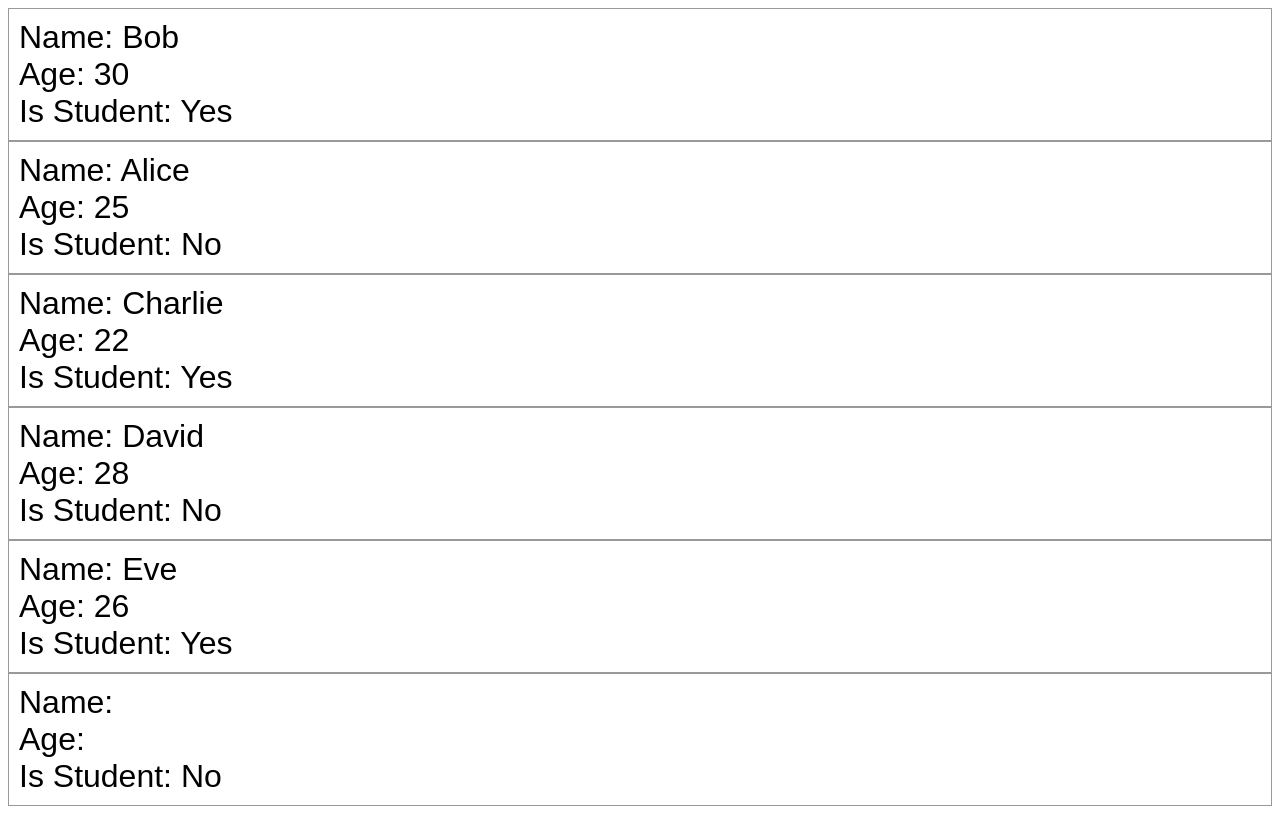
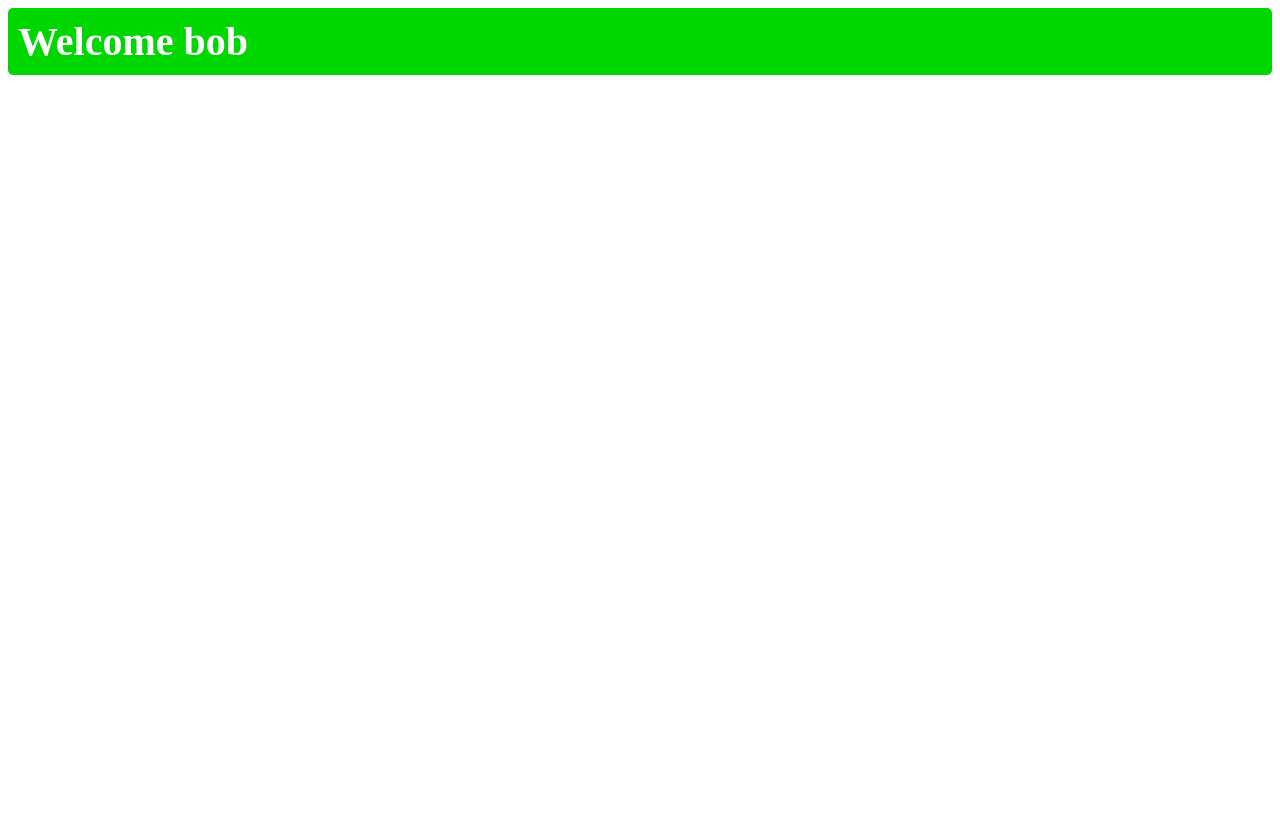
Before and after one commit to RaoufHamaissia/React, a React (Vite) app in the folder my-react-app/: page / in a window 1280 px wide. Built offline with nearby package versions, Linux system fonts and the light colour scheme.

Commit message:
conditional rendering + replacing prop-types with js default paramaters

```diff
--- a/my-react-app/src/App.jsx
+++ b/my-react-app/src/App.jsx
@@ -1,16 +1,13 @@
-import Student from "./Student.jsx";
+import UserGreeting from "./UserGreeting.jsx";
 
 
 function App() {
   return(
     <>
 
-      <Student name="Bob" age={30} isStudent={true}/>
-      <Student name="Alice" age={25} isStudent={false}/>
-      <Student name="Charlie" age={22} isStudent={true}/>
-      <Student name="David" age={28} isStudent={false}/>
-      <Student name="Eve" age={26} isStudent={true}/>
-      <Student />
+     <UserGreeting isLoggedIn={true} username = "bob"  />
+     <br></br>
+
 
 
 
@@ -18,4 +15,6 @@ function App() {
   );
 }
 
+
+
 export default App
--- a/my-react-app/src/Student.jsx
+++ /dev/null
@@ -1,31 +0,0 @@
-import propTypes from 'prop-types';
-
-
-    function Student(props) {
-        return(
-            <div className="student">
-                <p>Name: {props.name}</p>
-                <p>Age: {props.age}</p>
-                <p>Is Student: {props.isStudent ? "Yes" : "No"}</p>
-            </div>
-        )
-
-    };
-    Student.propTypes = {
-        name: propTypes.string.isRequired,
-        age: propTypes.number.isRequired,
-        isStudent: propTypes.bool.isRequired,
-    };
-    Student.defaultProps = {
-        name: "Unknown",
-        age: 0,
-        isStudent: false,
-    };
-
-    export default Student;
-// This code defines a functional component called Student that takes props as an argument.
-// It returns a div containing the student's name, age, and whether they are a student or not.
-// The component uses prop-types to validate the types of the props passed to it.
-// The propTypes object specifies that name should be a string, age should be a number, and isStudent should be a boolean.
-// The component is then exported for use in other parts of the application.
-// The component is styled with a class name "student".
--- /dev/null
+++ b/my-react-app/src/UserGreeting.jsx
@@ -0,0 +1,16 @@
+
+
+
+    function UserGreeting({isLoggedIn = false, username = "sample user"}) {
+
+        const welcomeMessage = <h2 className="welcome-message">
+                                    Welcome {username}
+                                </h2>;
+        const loginPrompt = <h2 className="login-prompt">
+                                    Please log in to continue
+                            </h2>;
+
+        return(isLoggedIn ? welcomeMessage : loginPrompt)
+    }
+
+    export default UserGreeting;
--- a/my-react-app/src/index.css
+++ b/my-react-app/src/index.css
@@ -1,11 +1,16 @@
-.student{
-    font-family: Arial, Helvetica, sans-serif;
-    font-size: 2em;
+.welcome-message{
+    font-size: 2.5em;
+    background-color: hsl(120, 100%, 42%);
+    color: white;
     padding: 10px;
-    border: 1px solid hsla(0, 0%, 50%, 0.8);
-
-}
-
-.student p{
+    border-radius: 5px;
     margin: 0;
 }
+.login-prompt{
+    font-size: 2.5em;
+    background-color: hsl(0, 100%, 42%);
+    color: white;
+    padding: 10px;
+    border-radius: 5px;
+    margin: 0;
+}
```
